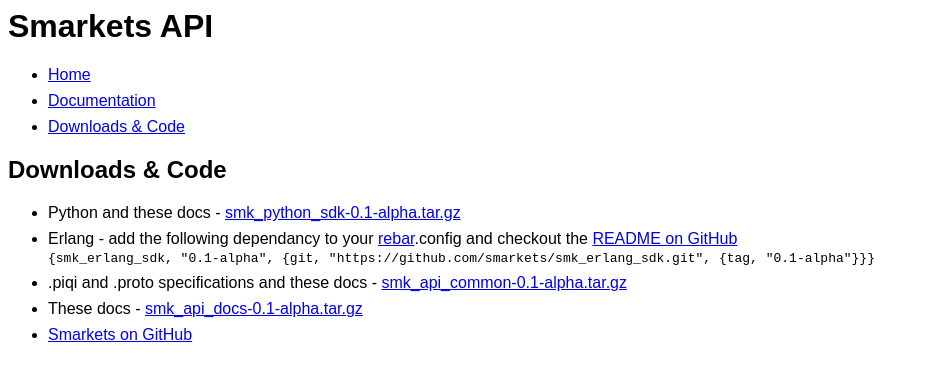
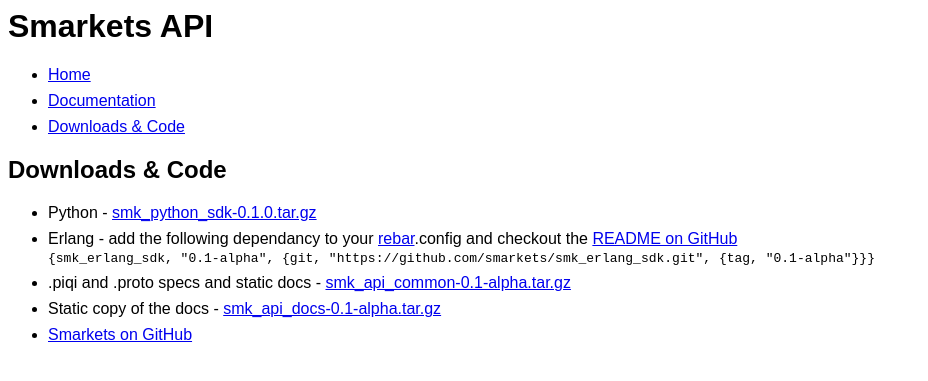
Before and after one commit to smarkets/smarkets.github.com, a Jekyll site: the page built from downloads.html, in a window 1280 px wide. Shown: the top 381 px of the page, without its empty margins (0-928 px from the left). Built offline with Jekyll 4.4.1, drawn with Linux system fonts in a browser that asks for light colours.

Commit message:
fix link to python tar

```diff
--- a/downloads.html
+++ b/downloads.html
@@ -5,7 +5,7 @@ title: Downloads | Smarkets API
 <h2>Downloads &amp; Code</h2>
 <ul>
   <li>
-    Python and these docs - <a href="https://github.com/smarkets/smk_python_sdk/downloads/smk_python_sdk-0.1-alpha.tar.gz">smk_python_sdk-0.1-alpha.tar.gz</a>
+  Python - <a href="https://github.com/smarkets/smk_python_sdk/downloads/smk_python_sdk-0.1.0.tar.gz">smk_python_sdk-0.1.0.tar.gz</a>
   </li>
   <li>
     Erlang - add the following dependancy to your <a href="https://github.com/basho/rebar">rebar</a>.config and checkout the <a href="https://github.com/smarkets/smk_erlang_sdk/tree/0.1-alpha#readme">README on GitHub</a>
@@ -13,10 +13,10 @@ title: Downloads | Smarkets API
     <code>{smk_erlang_sdk, "0.1-alpha", {git, "https://github.com/smarkets/smk_erlang_sdk.git", {tag, "0.1-alpha"}}}</code>
   </li>
   <li>
-    .piqi and .proto specifications and these docs - <a href="https://github.com/smarkets/smk_api_common/downloads/smk_api_common-0.1-alpha.tar.gz">smk_api_common-0.1-alpha.tar.gz</a>
+  .piqi and .proto specs and static docs - <a href="https://github.com/smarkets/smk_api_common/downloads/smk_api_common-0.1-alpha.tar.gz">smk_api_common-0.1-alpha.tar.gz</a>
   </li>
   <li>
-    These docs - <a href="https://github.com/smarkets/smk_api_docs/downloads/smk_api_docs-0.1-alpha.tar.gz">smk_api_docs-0.1-alpha.tar.gz</a>
+  Static copy of the docs - <a href="https://github.com/smarkets/smk_api_docs/downloads/smk_api_docs-0.1-alpha.tar.gz">smk_api_docs-0.1-alpha.tar.gz</a>
   </li>
   <li>
     <a href="https://github.com/smarkets/">Smarkets on GitHub</a>
```
